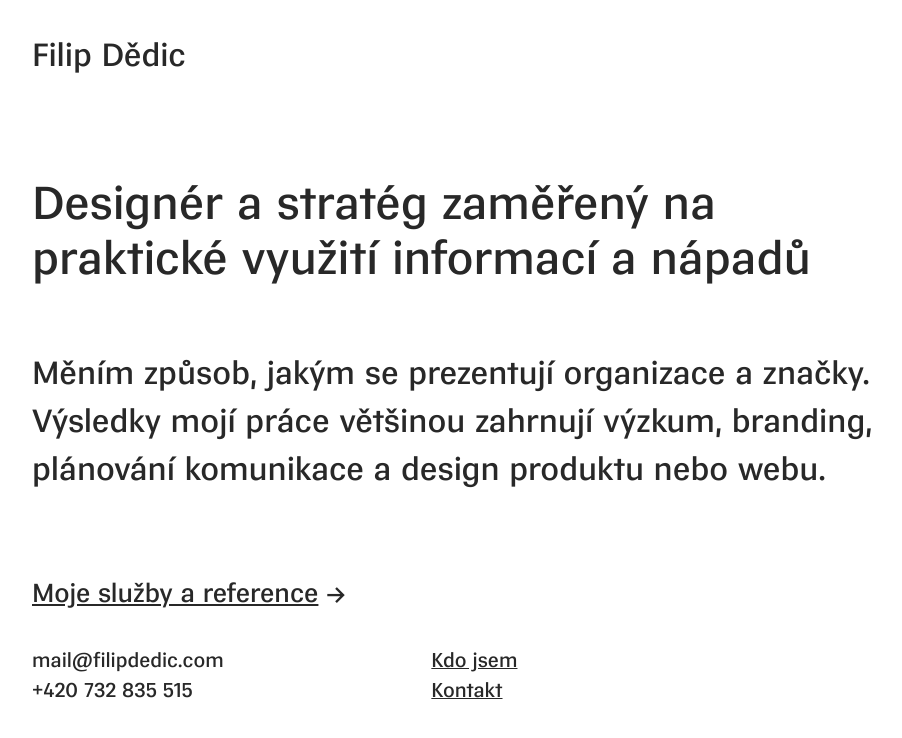
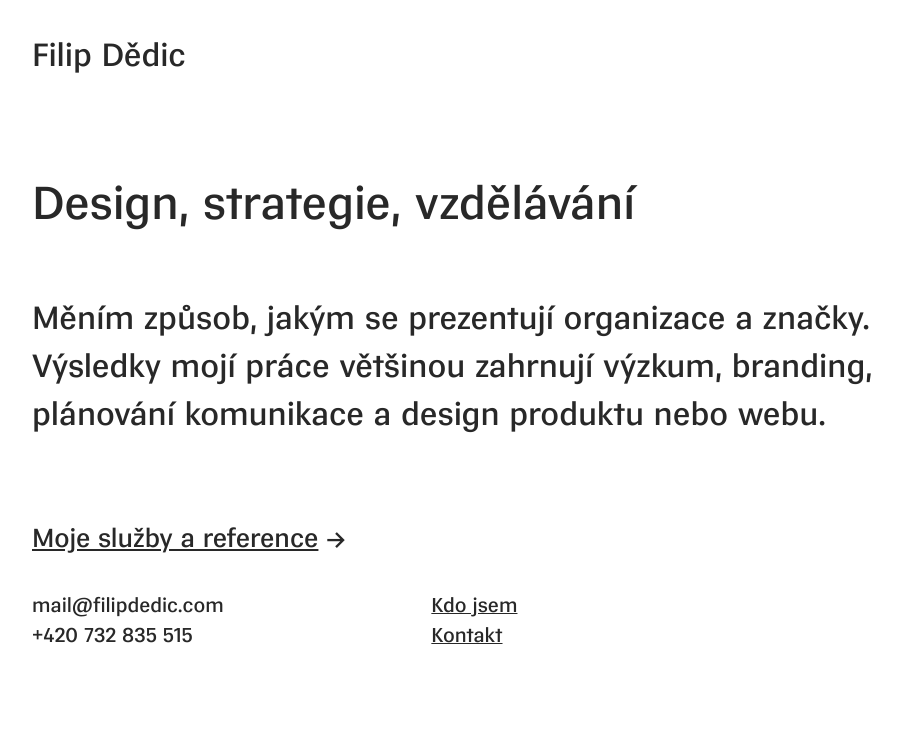
Before and after one commit to fdedic/fdedic.github.io, a Jekyll site: the page built from index.md, in a window 1280 px wide. Shown: the top 738 px of the page, without its empty margins (32-934 px from the left). Built offline with Jekyll 4.4.1, drawn with Linux system fonts in a browser that asks for light colours; nearby versions of some CDN libraries.

Commit message:
Update index.md

```diff
--- a/index.md
+++ b/index.md
@@ -3,7 +3,7 @@ layout: default
 title: Filip Dědic
 ---
 
-# Designér a stratég zaměřený na praktické využití informací a nápadů
+# Design, strategie, vzdělávání
 ## Měním způsob, jakým se prezentují organizace a značky. Výsledky mojí práce většinou zahrnují výzkum, branding, plánování komunikace a design produktu nebo webu.
 
 ### [Moje služby a reference](/sluzby) →
```
